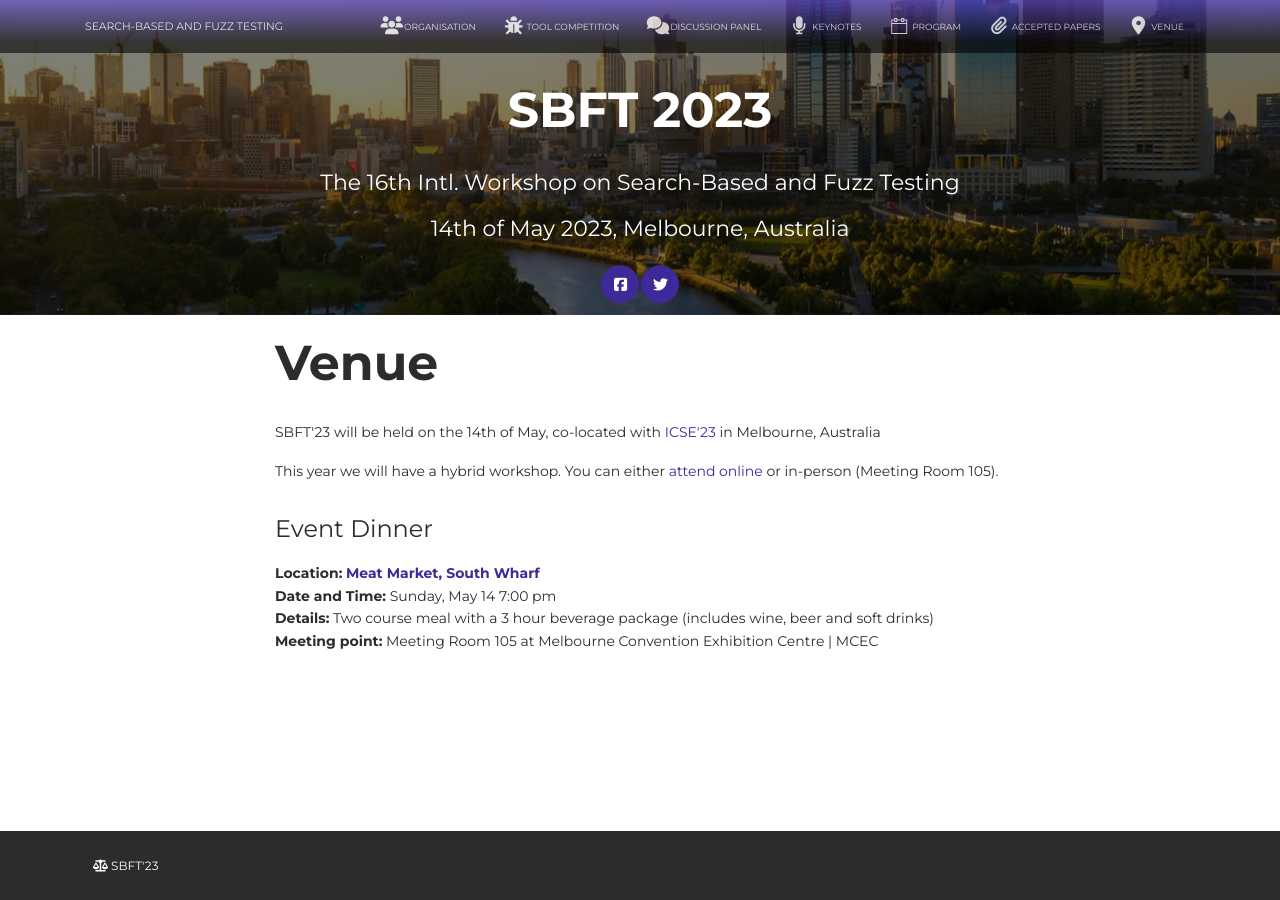
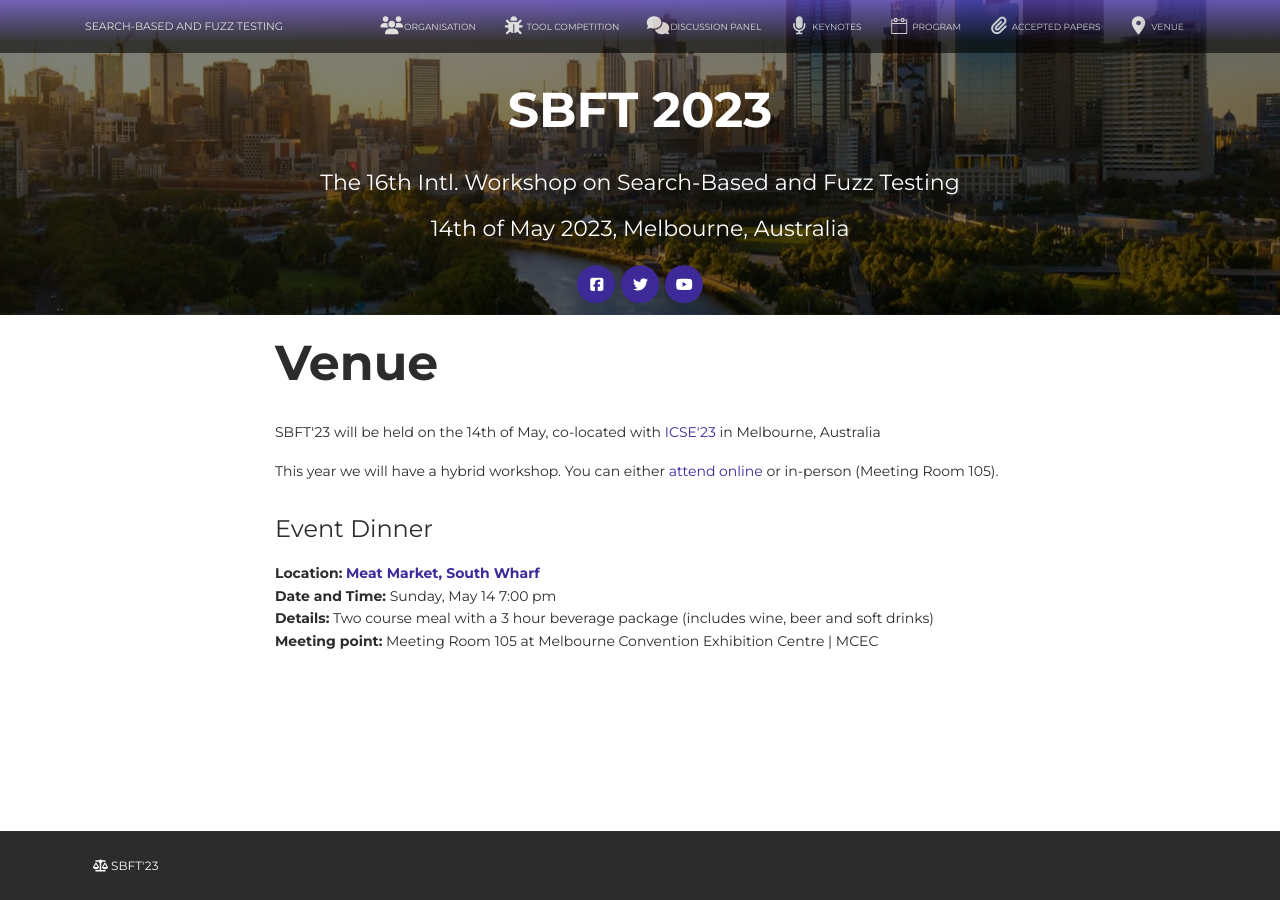
Before and after one commit to sbft23/sbft23.github.io, a Jekyll site: the page built from venue/index.html, in a window 1280 px wide. Built offline with Jekyll 4.4.1, drawn with Linux system fonts in a browser that asks for light colours; nearby versions of some CDN libraries.

Commit message:
Added YouTube link

```diff
--- a/_includes/header.html
+++ b/_includes/header.html
@@ -1,15 +1,21 @@
 <div class="page-header page-header-small" filter-color="purple" style="height: 35vh;">
     <div class="page-header-image" data-parallax="true" style="background-image: url('/img/melbourne.jfif');">
     </div>
-    <div class="container" >
+    <div class="container">
         <div class="content-center" style="padding-top: 2cm;">
             <h1 class="title">SBFT 2023</h1>
             <div class="text-center">
                 <h5>The 16th Intl. Workshop on Search-Based and Fuzz Testing</h5>
                 <h5>14th of May 2023, Melbourne, Australia</h5>
-                <a href="https://www.facebook.com/sbstws/" class="btn btn-primary btn-icon btn-round"><i
-                        class="fa fa-facebook-square"></i></a><a href="https://twitter.com/sbftworkshop"
-                    class="btn btn-primary btn-icon btn-round"> <i class="fa fa-twitter"></i></a>
+                <a href="https://www.facebook.com/sbstws/" class="btn btn-primary btn-icon btn-round" target="_blank">
+                    <i class="fa fa-facebook-square"></i>
+                </a>
+                <a href="https://twitter.com/sbftworkshop" class="btn btn-primary btn-icon btn-round" target="_blank">
+                    <i class="fa fa-twitter"></i>
+                </a>
+                <a href="https://youtube.com/@sbftworkshop" class="btn btn-primary btn-icon btn-round" target="_blank">
+                    <i class="fa fa-youtube"></i>
+                </a>
             </div>
         </div>
     </div>
```
